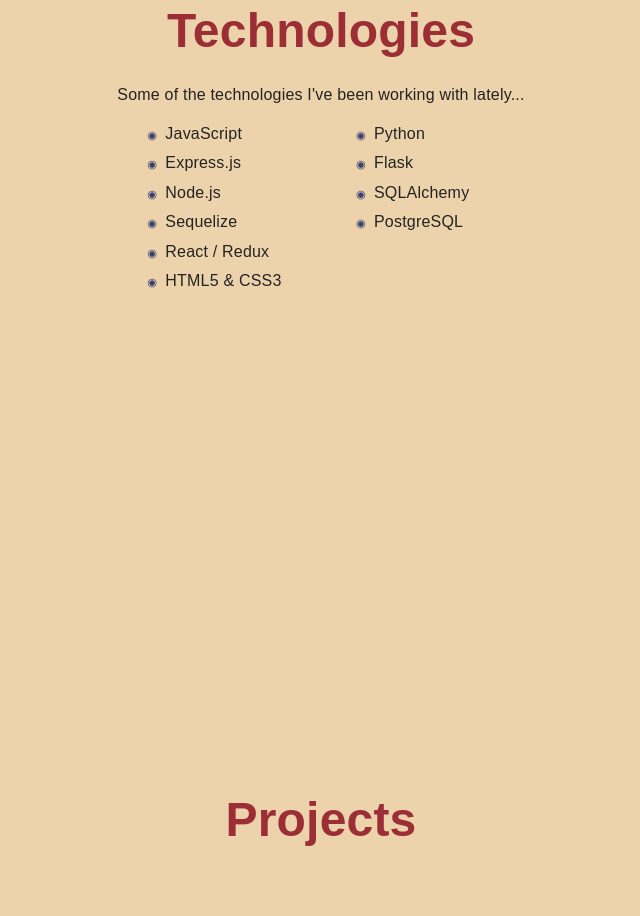
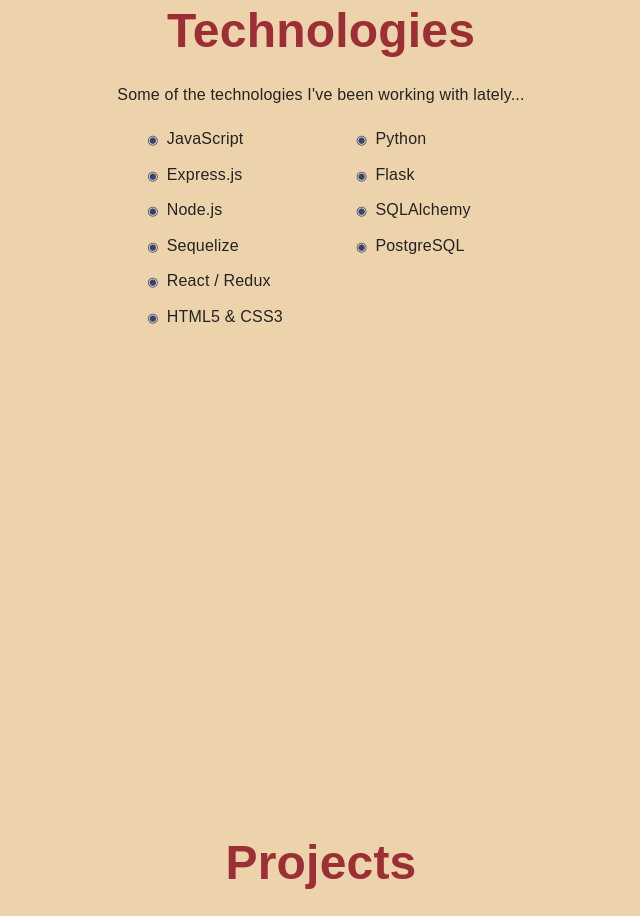
Before and after one commit to christywchen/christychen.com, a React (Create React App) app: page / in a window 1280 px wide. Shown: the part 2040-2956 px from the top of the page, without its empty margins (319-959 px from the left). Built offline with nearby package versions, Linux system fonts and the light colour scheme; a web font is replaced by a local one.

Commit message:
changed bullet sizing on technologies.

```diff
--- a/src/components/Technologies/Technologies.css
+++ b/src/components/Technologies/Technologies.css
@@ -27,13 +27,14 @@
 }
 
 ul.technologies__list li {
-    margin: 5px 0;
+    margin: 10px 0;
 }
 
 ul.technologies__list li:before {
     content: "◉";
     line-height: 2em;
     padding-right: 8px;
+    /* padding-top: -5px; */
     color: var(--accent-2);
-    font-size: 0.7em;
+    font-size: 0.8em;
 }
```
